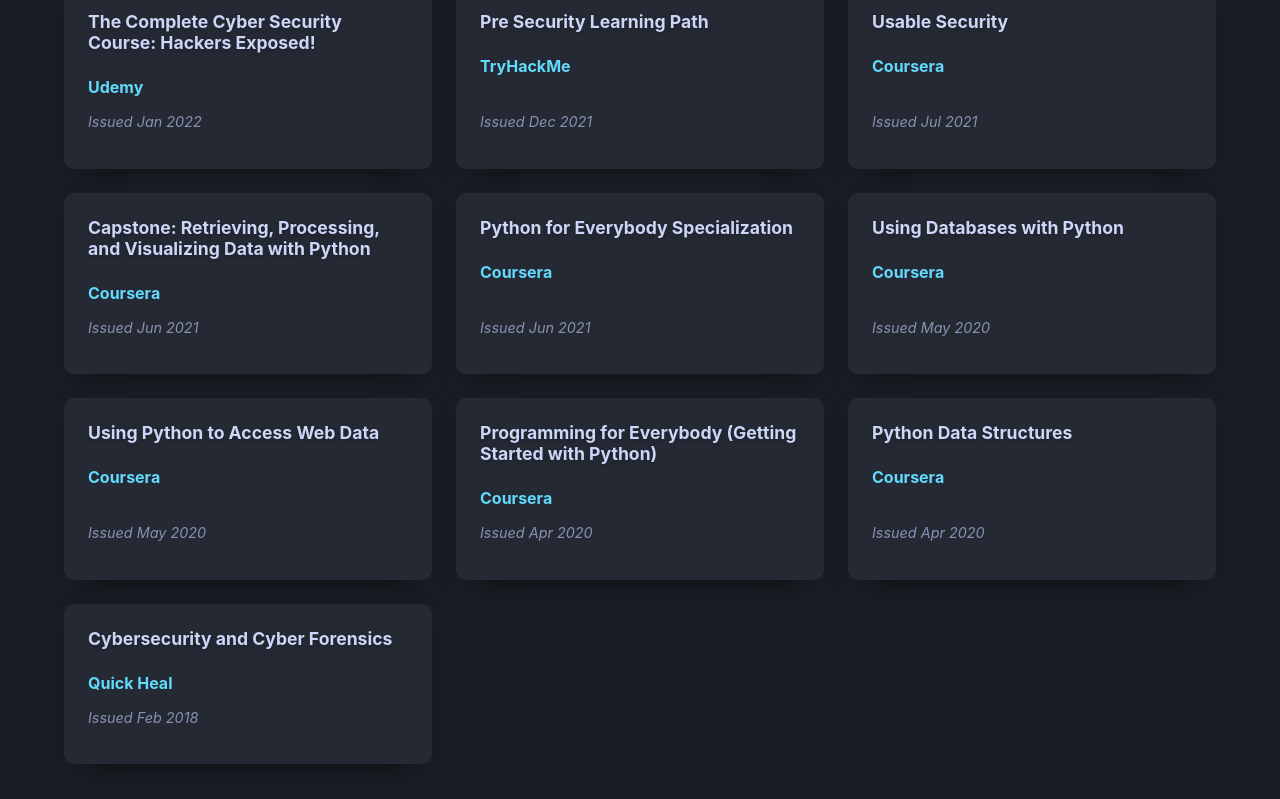
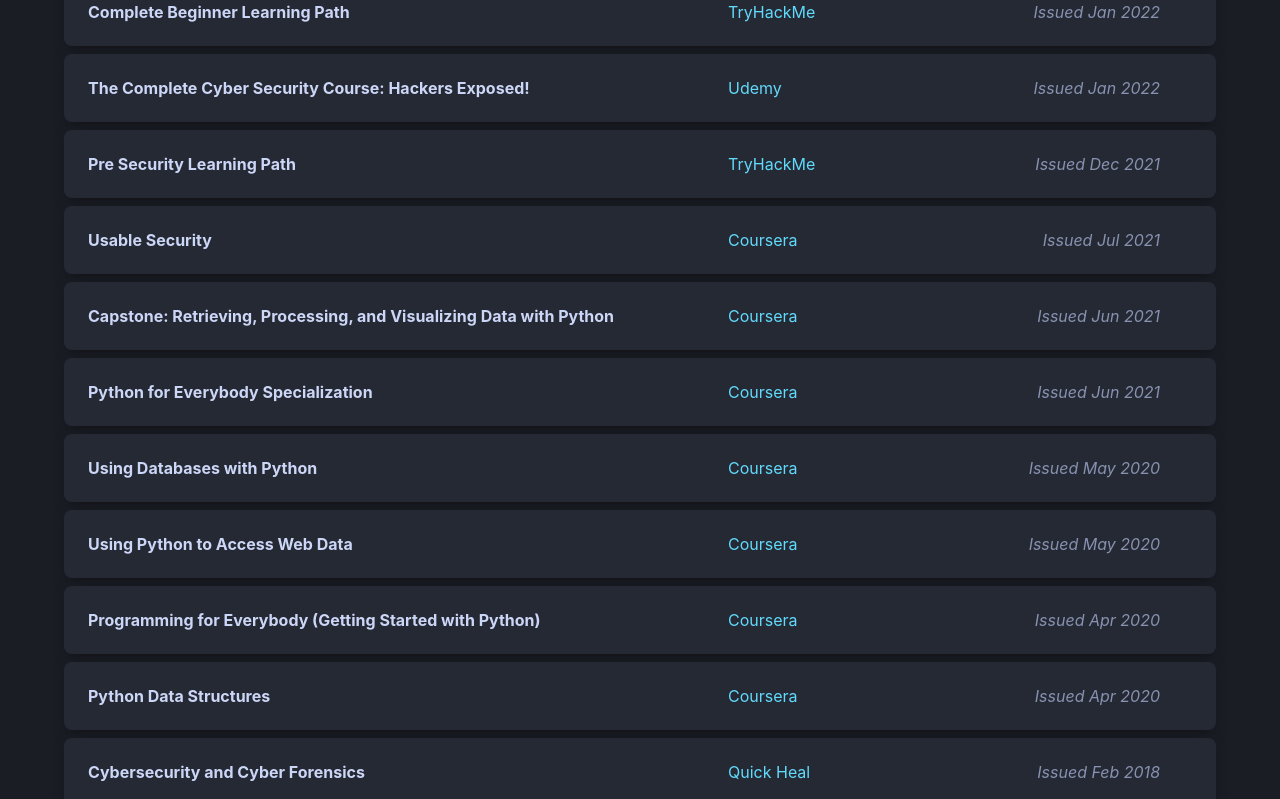
Before and after one commit to Savitar608/Savitar608.github.io, a React (Vite) app: page / in a window 1280 px wide. Shown: the part 4500-5299 px from the top of the page. Built offline with nearby package versions, Linux system fonts and the light colour scheme.

Commit message:
feat: Add certifications links and update layout in Certifications component

```diff
--- a/src/components/Certifications.css
+++ b/src/components/Certifications.css
@@ -1,41 +1,49 @@
-.certifications-grid {
-    display: grid;
-    grid-template-columns: repeat(auto-fit, minmax(300px, 1fr));
-    gap: 1.5rem;
+.certifications-list {
+    display: flex;
+    flex-direction: column;
+    gap: 0.5rem;
   }
 
-  .certification-card {
+  .certification-item {
     background-color: var(--card-bg-color);
     padding: 1.5rem;
-    border-radius: 10px;
-    box-shadow: 0 10px 30px -15px rgba(0,0,0,0.7);
-    transition: transform 0.3s ease, box-shadow 0.3s ease;
-    display: flex;
-    flex-direction: column;
-    justify-content: space-between;
+    border-radius: 8px;
+    box-shadow: 0 4px 15px -5px rgba(0,0,0,0.5);
+    transition: transform 0.3s ease, background-color 0.3s ease;
+    display: grid;
+    grid-template-columns: 3fr 1fr 1fr auto;
+    align-items: center;
+    gap: 1rem;
+    color: var(--text-color);
+    text-decoration: none;
   }
 
-  .certification-card:hover {
-    transform: translateY(-5px);
-    box-shadow: 0 20px 40px -15px rgba(0,0,0,0.5);
+  .certification-item:hover {
+    transform: translateX(10px);
+    background-color: #3a4052;
   }
 
   .cert-title {
-    font-size: 1.1rem;
-    margin-top: 0;
-    margin-bottom: 0.5rem;
+    font-weight: bold;
     color: #ccd6f6;
   }
 
   .cert-issuer {
-    font-weight: bold;
     color: var(--primary-color);
-    margin-bottom: 1rem;
   }
 
   .cert-date {
     font-style: italic;
-    font-size: 0.9rem;
     color: #8892b0;
-    margin-top: auto;
+    justify-self: end;
   }
+
+  .cert-link-icon {
+    color: #8892b0;
+    transition: color 0.3s ease;
+    opacity: 0;
+  }
+
+  .certification-item:hover .cert-link-icon {
+    opacity: 1;
+  }
--- a/src/components/Certifications.jsx
+++ b/src/components/Certifications.jsx
@@ -1,36 +1,38 @@
 import React from 'react';
+import { FaLink } from 'react-icons/fa';
 import './Certifications.css';
 
 const certifications = [
-  { title: 'Advent of Cyber 2024', issuer: 'TryHackMe', date: 'Dec 2024' },
-  { title: 'CompTIA Pentest+ Learning Path', issuer: 'TryHackMe', date: 'May 2022' },
-  { title: 'Introduction to Cyber Security Learning Path', issuer: 'TryHackMe', date: 'May 2022' },
-  { title: 'Jr Penetration Tester Learning Path', issuer: 'TryHackMe', date: 'Apr 2022' },
-  { title: 'Web Fundamentals Learning Path', issuer: 'TryHackMe', date: 'Feb 2022' },
-  { title: 'Complete Beginner Learning Path', issuer: 'TryHackMe', date: 'Jan 2022' },
-  { title: 'The Complete Cyber Security Course: Hackers Exposed!', issuer: 'Udemy', date: 'Jan 2022' },
-  { title: 'Pre Security Learning Path', issuer: 'TryHackMe', date: 'Dec 2021' },
-  { title: 'Usable Security', issuer: 'Coursera', date: 'Jul 2021' },
-  { title: 'Capstone: Retrieving, Processing, and Visualizing Data with Python', issuer: 'Coursera', date: 'Jun 2021' },
-  { title: 'Python for Everybody Specialization', issuer: 'Coursera', date: 'Jun 2021' },
-  { title: 'Using Databases with Python', issuer: 'Coursera', date: 'May 2020' },
-  { title: 'Using Python to Access Web Data', issuer: 'Coursera', date: 'May 2020' },
-  { title: 'Programming for Everybody (Getting Started with Python)', issuer: 'Coursera', date: 'Apr 2020' },
-  { title: 'Python Data Structures', issuer: 'Coursera', date: 'Apr 2020' },
-  { title: 'Cybersecurity and Cyber Forensics', issuer: 'Quick Heal', date: 'Feb 2018' },
+    { title: 'Advent of Cyber 2024', issuer: 'TryHackMe', date: 'Dec 2024', link: 'https://tryhackme-certificates.s3-eu-west-1.amazonaws.com/THM-1DAR3U98ZA.pdf' },
+    { title: 'CompTIA Pentest+ Learning Path', issuer: 'TryHackMe', date: 'May 2022', link: 'https://tryhackme-certificates.s3-eu-west-1.amazonaws.com/THM-ZRRYMID7CX.pdf' },
+    { title: 'Introduction to Cyber Security Learning Path', issuer: 'TryHackMe', date: 'May 2022', link: 'https://tryhackme-certificates.s3-eu-west-1.amazonaws.com/THM-GSIBEICFLI.pdf' },
+    { title: 'Jr Penetration Tester Learning Path', issuer: 'TryHackMe', date: 'Apr 2022', link: 'https://tryhackme-certificates.s3-eu-west-1.amazonaws.com/THM-2XJNI7JTHC.pdf' },
+    { title: 'Web Fundamentals Learning Path', issuer: 'TryHackMe', date: 'Feb 2022', link: 'https://tryhackme-certificates.s3-eu-west-1.amazonaws.com/THM-QBPRTQ8HXJ.pdf' },
+    { title: 'Complete Beginner Learning Path', issuer: 'TryHackMe', date: 'Jan 2022', link: 'https://tryhackme-certificates.s3-eu-west-1.amazonaws.com/THM-GNW6I5VYTR.pdf' },
+    { title: 'The Complete Cyber Security Course: Hackers Exposed!', issuer: 'Udemy', date: 'Jan 2022', link: 'https://www.udemy.com/certificate/UC-12b99705-69e2-46cf-8335-19a210a4b22a/' },
+    { title: 'Pre Security Learning Path', issuer: 'TryHackMe', date: 'Dec 2021', link: 'https://tryhackme-certificates.s3-eu-west-1.amazonaws.com/THM-NGR9C3XDW3.pdf' },
+    { title: 'Usable Security', issuer: 'Coursera', date: 'Jul 2021', link: 'https://www.coursera.org/account/accomplishments/certificate/8GRPUN52J767' },
+    { title: 'Capstone: Retrieving, Processing, and Visualizing Data with Python', issuer: 'Coursera', date: 'Jun 2021', link: 'https://www.coursera.org/account/accomplishments/certificate/Z2ARBJBC9RDD' },
+    { title: 'Python for Everybody Specialization', issuer: 'Coursera', date: 'Jun 2021', link: 'https://www.coursera.org/account/accomplishments/specialization/certificate/KJ7HGC3F8ULQ' },
+    { title: 'Using Databases with Python', issuer: 'Coursera', date: 'May 2020', link: 'https://www.coursera.org/account/accomplishments/certificate/EYKC3WUN6SKL' },
+    { title: 'Using Python to Access Web Data', issuer: 'Coursera', date: 'May 2020', link: 'https://www.coursera.org/account/accomplishments/certificate/H759BNAVXU8X' },
+    { title: 'Programming for Everybody (Getting Started with Python)', issuer: 'Coursera', date: 'Apr 2020', link: 'https://www.coursera.org/account/accomplishments/certificate/QGRE76YLKECC' },
+    { title: 'Python Data Structures', issuer: 'Coursera', date: 'Apr 2020', link: 'https://www.coursera.org/account/accomplishments/certificate/Q3XJMZRZJKEX' },
+    { title: 'Cybersecurity and Cyber Forensics', issuer: 'Quick Heal', date: 'Feb 2018', link: '' },
 ];
 
 const Certifications = () => {
   return (
     <section id="certifications">
       <h2>Licenses & Certifications</h2>
-      <div className="certifications-grid">
+      <div className="certifications-list">
         {certifications.map((cert, index) => (
-          <div className="certification-card" key={index}>
-            <h3 className="cert-title">{cert.title}</h3>
-            <p className="cert-issuer">{cert.issuer}</p>
-            <p className="cert-date">Issued {cert.date}</p>
-          </div>
+          <a href={cert.link} target="_blank" rel="noopener noreferrer" className="certification-item" key={index}>
+            <span className="cert-title">{cert.title}</span>
+            <span className="cert-issuer">{cert.issuer}</span>
+            <span className="cert-date">Issued {cert.date}</span>
+            <span className="cert-link-icon"><FaLink /></span>
+          </a>
         ))}
       </div>
     </section>
```
Also changed, not shown: src/assets/quick-heal-cert.jpeg (added).
